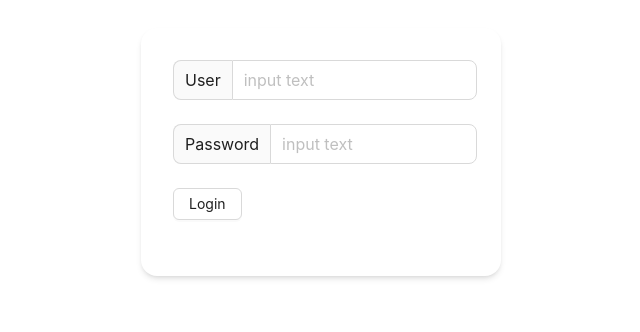
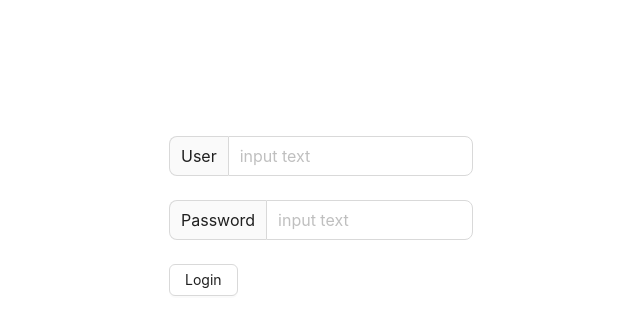
Before and after one commit to locteam22041994/chuongTrinh, a React (Create React App) app: page /login in a window 1280 px wide. Shown: the part 172-504 px from the top of the page, without its empty margins (319-959 px from the left). Built offline with nearby package versions, Linux system fonts and the light colour scheme.

Commit message:
update form ra giua

```diff
--- a/src/component/Login.js
+++ b/src/component/Login.js
@@ -7,6 +7,7 @@ function Login(props) {
   const showLogin = () => {
     return (
       <>
+        <div className="flex items-center h-screen mx-auto">
           <Form
             form={form}
             onFinish={onFinish_login}
@@ -14,7 +15,6 @@ function Login(props) {
               title: Chitiet?.title,
               body: Chitiet?.body,
             }}
-          className="bg-white p-8 rounded-2xl shadow-md w-[360px] mx-auto mt-[200px]"
           >
             <Form.Item name="user">
               <Input
@@ -36,6 +36,7 @@ function Login(props) {
               <Button htmlType="submit">Login</Button>
             </Form.Item>
           </Form>
+        </div>
       </>
     );
   };
```
Lines whose indentation alone changed are shown as unchanged.
